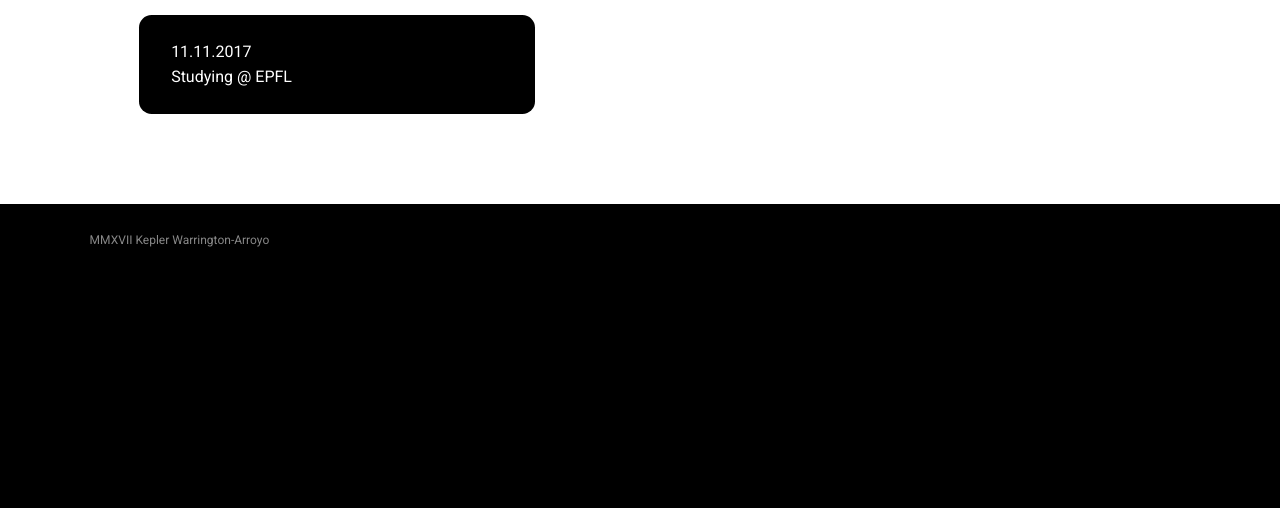
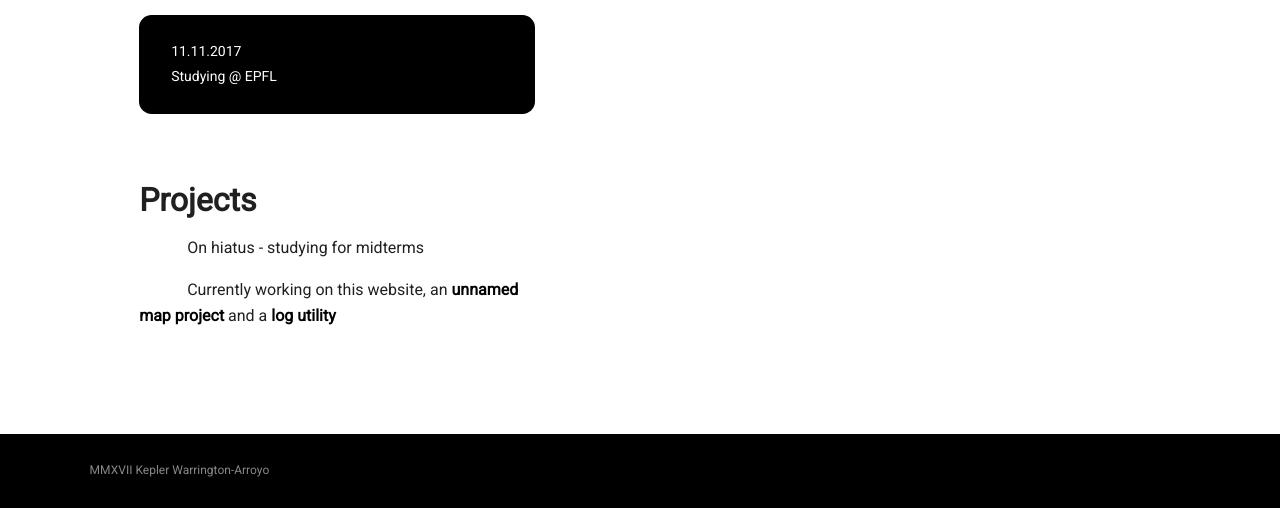
Before and after one commit to oseorn/oseorn.github.io, a plain HTML site: page index.html in a window 1280 px wide. Shown: the part 691-1199 px from the top of the page. Before the commit the page ends 969 px from the top, so only its background shows below. Drawn offline with Linux system fonts and the light colour scheme.

Commit message:
Seventh Push

```diff
--- a/css/aeson.css
+++ b/css/aeson.css
@@ -104,6 +104,7 @@ hr {
 }
 .update-box p {
   margin:0;
+  font-size:14px;
 }
 
 .fl {
--- a/index.html
+++ b/index.html
@@ -58,7 +58,14 @@
 
         <div class="update-box">
           <p>11.11.2017<br>Studying @ EPFL</p>
-        <div>
+        </div>
+
+        <br><br>
+
+        <h1>Projects</h1>
+        <p><span class="tab">On</span> hiatus - studying for midterms</p>
+        <p><span class="tab">Currently</span> working on this website, an <a href="">unnamed map project</a>
+          and a <a href="">log utility</a>
       </main>
     </div>
   </div>
```
Also changed, not shown: console.js (deleted).
